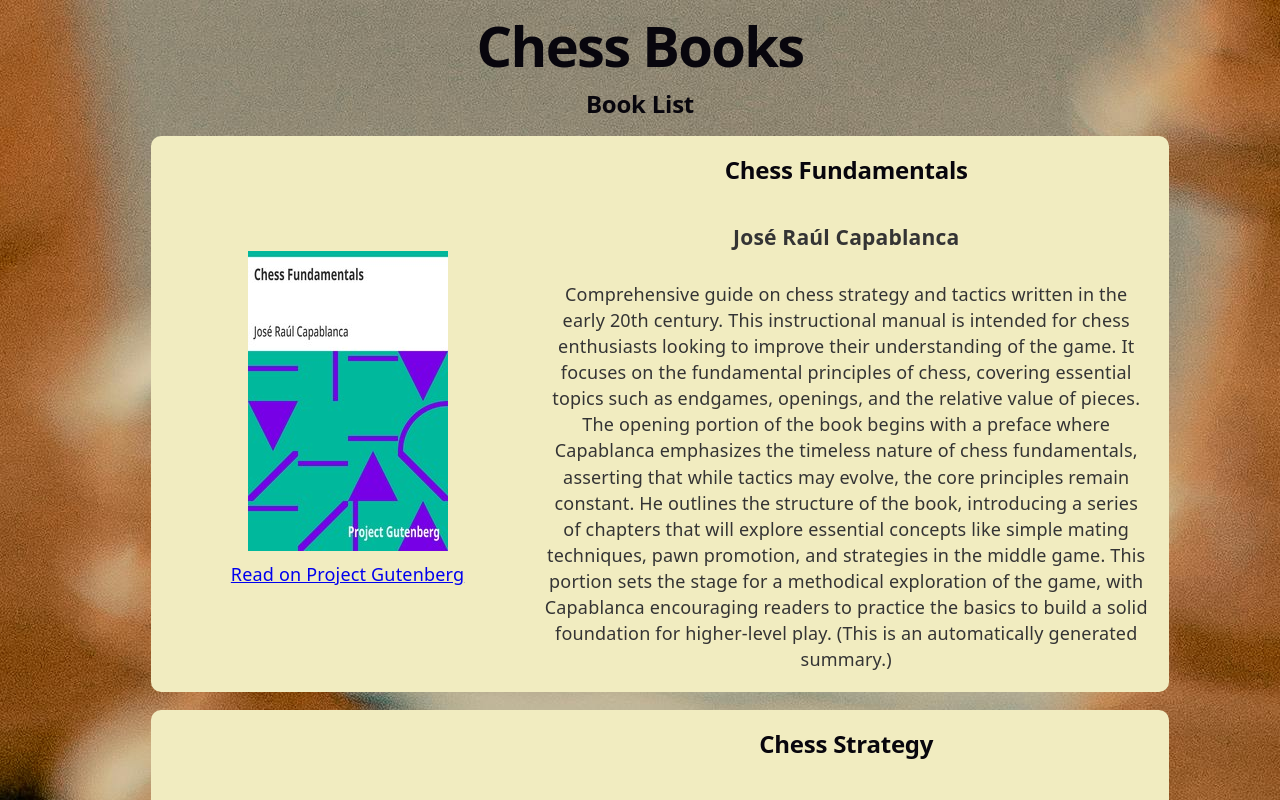
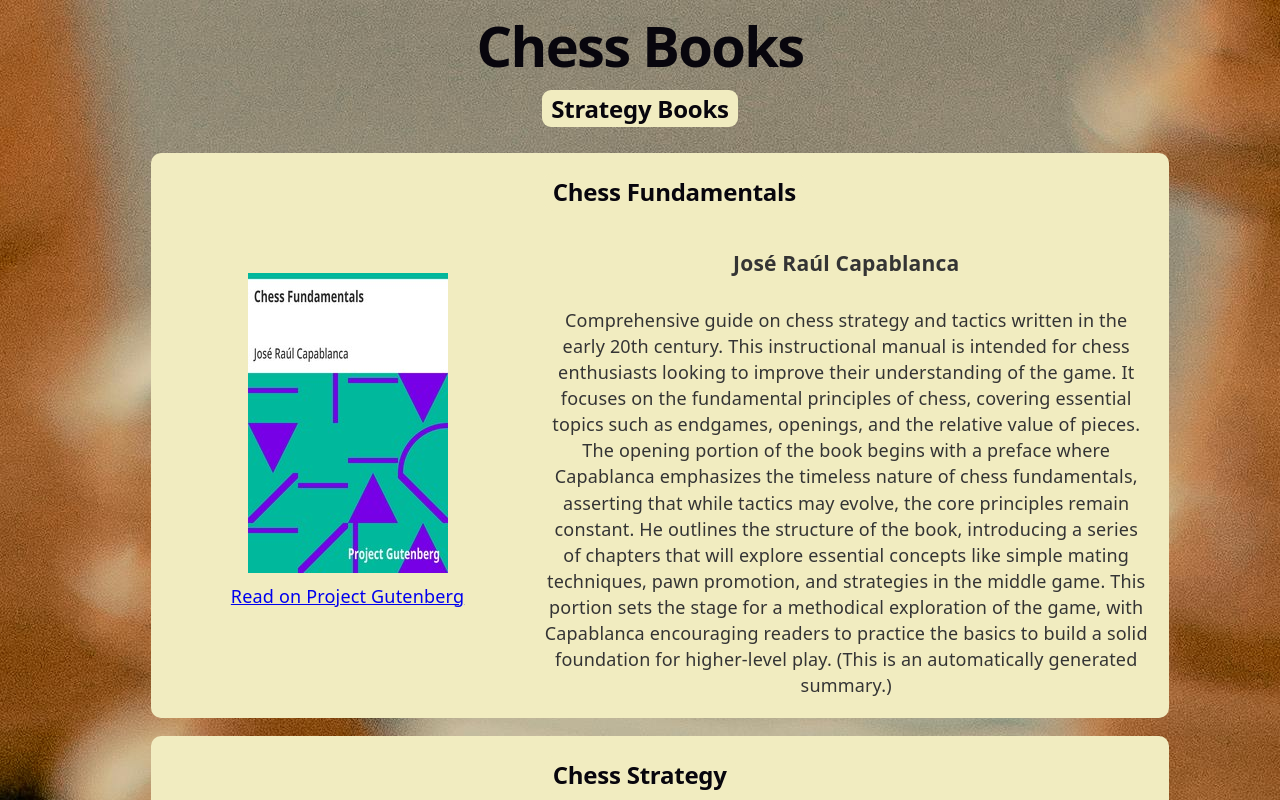
Before and after one commit to natisdale/react_assignments, a React (Vite) app in the folder week12/exercise/: page / in a window 1280 px wide. Shown: the top 800 px of the page. Built offline with nearby package versions, Linux system fonts and the light colour scheme.

Commit message:
Adding category to books and rendering seperate lists based on category filter on Home

```diff
--- a/week12/exercise/src/components/BookList.jsx
+++ b/week12/exercise/src/components/BookList.jsx
@@ -3,7 +3,6 @@ import BookCard from "./BookCard";
 function BookList({ books }) {
   return (
     <div>
-      <h2>Book List</h2>
       <ul>
         {/* Render the BookCard component and pass title, author, and description as props */}
         {books.map((book) => (
--- a/week12/exercise/src/css/index.css
+++ b/week12/exercise/src/css/index.css
@@ -71,6 +71,11 @@ h2 {
   @media (max-width: 1024px) {
     font-size: 20px;
   }
+  background-color: var(--bg);
+  padding: 0.25rem 0.5rem;
+  display: inline-block;
+  width: fit-content;
+  border-radius: 0.5rem;
 }
 p {
   margin: 0;
--- a/week12/exercise/src/data/bookData.js
+++ b/week12/exercise/src/data/bookData.js
@@ -7,6 +7,7 @@ export const books = [
       "Comprehensive guide on chess strategy and tactics written in the early 20th century. This instructional manual is intended for chess enthusiasts looking to improve their understanding of the game. It focuses on the fundamental principles of chess, covering essential topics such as endgames, openings, and the relative value of pieces. The opening portion of the book begins with a preface where Capablanca emphasizes the timeless nature of chess fundamentals, asserting that while tactics may evolve, the core principles remain constant. He outlines the structure of the book, introducing a series of chapters that will explore essential concepts like simple mating techniques, pawn promotion, and strategies in the middle game. This portion sets the stage for a methodical exploration of the game, with Capablanca encouraging readers to practice the basics to build a solid foundation for higher-level play. (This is an automatically generated summary.)",
     coverImage: "books/pg33870.cover.medium.jpg",
     projectGutenbergLink: "https://www.gutenberg.org/ebooks/33870",
+    category: "strategy",
   },
   {
     id: 2,
@@ -16,6 +17,7 @@ export const books = [
       "Comprehensive instructional guide on chess tactics and strategies written in the early 20th century. This book is aimed at players looking to enhance their understanding of chess mechanics and improve their gameplay through structured learning. It covers fundamental concepts about the game, including pieces movement, rules, strategies for openings, middle games, and end-games. The opening portion of the book introduces the basic rules of chess and establishes a clear foundation for understanding the game. Lasker outlines the player’s objectives, the positional setup on the board, and how each piece moves according to specific laws, emphasizing the unique characteristics that define their roles. Additionally, he discusses the significance of strategy, encouraging players to cultivate their judgment in evaluating moves rather than simply memorizing techniques. This thorough primer sets the stage for deeper exploration into various strategies and principles that will be discussed in subsequent chapters, aimed at guiding both beginners and more experienced players in their journey through the tactical landscape of chess. (This is an automatically generated summary.)",
     coverImage: "books/pg5614.cover.medium.jpg",
     projectGutenbergLink: "https://www.gutenberg.org/ebooks/5614",
+    category: "strategy",
   },
   {
     id: 3,
@@ -25,6 +27,7 @@ export const books = [
       "Instructional manual on the game of chess that was written in the early 20th century. The work aims to teach beginners the fundamentals of chess, focusing on simplifying the complexities of various openings and strategies through analyzed games. At the start of this manual, the preface outlines its purpose as a resource for those learning chess, indicating that many learners have been overwhelmed by the variety of tactics available, particularly regarding openings. It highlights the importance of understanding the power and moves of chess pieces, with illustrations to demonstrate these concepts. The initial chapter discusses the arrangement of the pieces and the chessboard, defining technical terms and providing the fundamental rules of chess to ensure a solid foundation for new players. (This is an automatically generated summary.)",
     coverImage: "books/pg16377.cover.medium.jpg",
     projectGutenbergLink: "https://www.gutenberg.org/ebooks/16377",
+    category: "strategy",
   },
   {
     id: 4,
@@ -35,6 +38,7 @@ export const books = [
       "Historical account written in the mid-19th century. The book centers around the life and achievements of Paul Morphy, a prodigious chess player from America, highlighting his journey, matches, and interactions with prominent chess figures in Europe. It provides insight into the chess scene of the time while documenting Morphy's rise as one of the greatest chess talents. The opening of this work introduces Paul Morphy as a young prodigy whose exceptional aptitude for chess was nurtured by his father. His early experiences show how he quickly surpassed his local competition and garnered attention, leading to his participation in the First American Chess Congress. Here, Morphy's stunning victories establish his national reputation. The narrative also begins to touch on his preparations for a trip to Europe, where the chess world awaits to see if he can triumph against seasoned players, setting the stage for a significant chapter in chess history. (This is an automatically generated summary.)",
     coverImage: "books/pg34180.cover.medium.jpg",
     projectGutenbergLink: "https://www.gutenberg.org/ebooks/34180",
+    category: "history",
   },
   {
     id: 5,
@@ -44,6 +48,7 @@ export const books = [
       "Historical account written in the late 19th century. The book provides a comprehensive overview of the history of chess, tracing its origins, evolution, and significant milestones throughout the centuries. It delves into the cultural and social impact of chess, highlighting key figures and events that have shaped the game. The opening portion of this work introduces readers to the ancient origins of chess, exploring its roots in India and its subsequent spread to Persia and Europe. It discusses the transformation of the game over time, including changes in rules and the development of different styles of play. The narrative also touches on notable historical figures who contributed to the game's popularity and evolution, setting the stage for a deeper exploration of chess history in subsequent chapters. (This is an automatically generated summary.)",
     coverImage: "books/pg4902.cover.medium.jpg",
     projectGutenbergLink: "https://www.gutenberg.org/ebooks/4902",
+    category: "history",
   },
   {
     id: 6,
@@ -53,6 +58,7 @@ export const books = [
       "A chess-themed guidebook published during the modern era of chess literature. This book likely serves as a resource for chess enthusiasts looking to improve their gameplay, specifically focusing on endgame scenarios involving three pieces. The book explores a series of chess positions and strategies pertaining to these limited material situations. The content of the book primarily consists of various FEN notation representations of chess positions, which are laid out to illustrate checkmating patterns when only three pieces are in play. Each position provides an opportunity for readers to practice and analyze different win strategies. By engaging with the material, players can enhance their tactical skills and learn how to maneuver effectively in endgame situations, making this a valuable tool for both novice and experienced chess players seeking to refine their craft. (This is an automatically generated summary.)",
     coverImage: "books/pg4542.cover.medium.jpg",
     projectGutenbergLink: "https://www.gutenberg.org/ebooks/4542",
+    category: "strategy",
   },
   {
     id: 7,
@@ -62,5 +68,6 @@ export const books = [
       "A chess-themed guidebook published during the modern era of chess literature. This book likely serves as a resource for chess enthusiasts looking to improve their gameplay, specifically focusing on endgame scenarios involving four pieces. The book explores a series of chess positions and strategies pertaining to these limited material situations. The content of the book primarily consists of various FEN notation representations of chess positions, which are laid out to illustrate checkmating patterns when only four pieces are in play. Each position provides an opportunity for readers to practice and analyze different win strategies. By engaging with the material, players can enhance their tactical skills and learn how to maneuver effectively in endgame situations, making this a valuable tool for both novice and experienced chess players seeking to refine their craft. (This is an automatically generated summary.)",
     coverImage: "books/pg4656.cover.medium.jpg",
     projectGutenbergLink: "https://www.gutenberg.org/ebooks/4656",
+    category: "strategy",
   },
 ];
--- a/week12/exercise/src/pages/Home.jsx
+++ b/week12/exercise/src/pages/Home.jsx
@@ -8,7 +8,12 @@ function Home() {
       {/* Page heading */}
       <h1>Chess Books</h1>
       <main>
-        <BookList books={books} />
+        <h2 className="strategy-books">Strategy Books</h2>
+        <BookList
+          books={books.filter((book) => book.category === "strategy")}
+        />
+        <h2 className="history-books">History Books</h2>
+        <BookList books={books.filter((book) => book.category === "history")} />
       </main>
       {/* Render the footer with copyright information */}
       <Footer />
```
